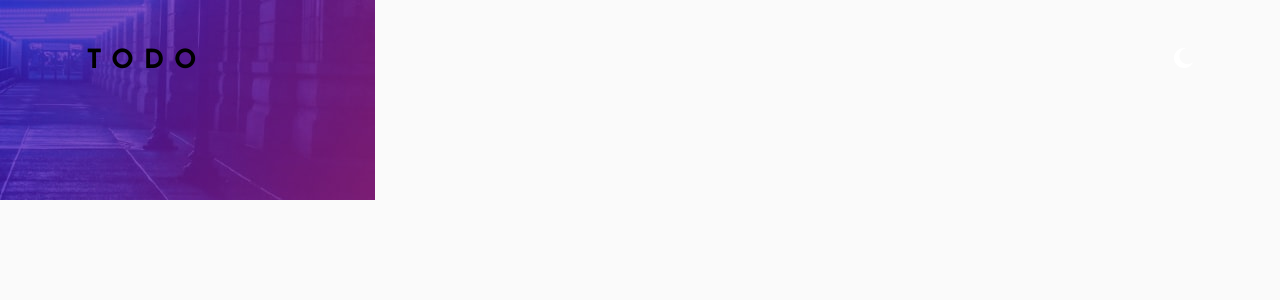
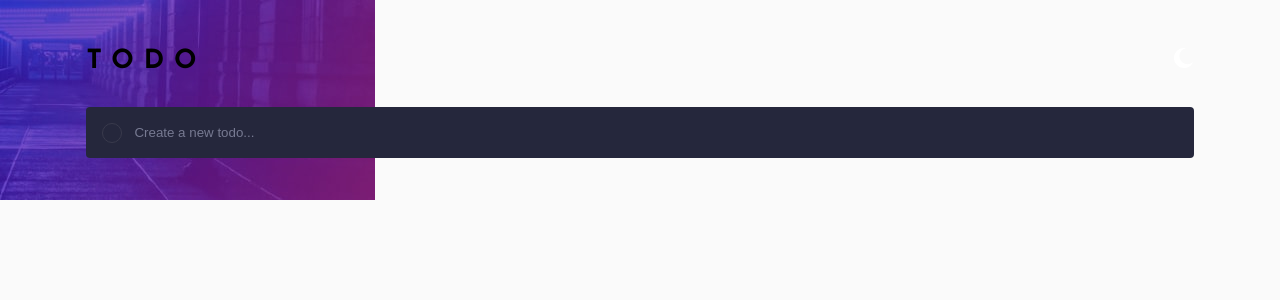
Before and after one commit to erelropeta/fem-todo-app-main, a React (Vite) app: page / in a window 1280 px wide. Shown: the top 300 px of the page. Built offline with nearby package versions, Linux system fonts and the light colour scheme.

Commit message:
feat: add new todo to the list when user submit the form

```diff
--- a/src/App.jsx
+++ b/src/App.jsx
@@ -1,10 +1,43 @@
 import { useEffect, useState } from 'react';
 import Header from './components/Header';
+import NewTodoForm from './components/NewTodoForm';
 
 function App() {
   const prefersDark = window.matchMedia('(prefers-color-scheme: dark)').matches;
 
   const [darkTheme, setDarkTheme] = useState(prefersDark);
+  const [todoList, setToDoList] = useState([
+    {
+      id: 1,
+      todo: 'Complete online Javascript course',
+      status: 'complete',
+    },
+    {
+      id: 2,
+      todo: 'Jog around the park 3x',
+      status: 'active',
+    },
+    {
+      id: 3,
+      todo: '10 minutes meditation',
+      status: 'active',
+    },
+    {
+      id: 4,
+      todo: 'Read for 1 hour',
+      status: 'active',
+    },
+    {
+      id: 5,
+      todo: 'Pick up groceries',
+      status: 'active',
+    },
+    {
+      id: 6,
+      todo: 'Complete Todo App on Frontend Mentor',
+      status: 'active',
+    },
+  ]);
 
   window
     .matchMedia('(prefers-color-scheme: dark)')
@@ -20,6 +53,24 @@ function App() {
     }
   };
 
+  const addTodo = (e) => {
+    e.preventDefault();
+
+    let newTodo = e.target.querySelector('#newTodoInput').value;
+    const newTodoId = todoList.length + 1;
+
+    setToDoList([
+      ...todoList,
+      {
+        id: newTodoId,
+        todo: newTodo,
+        status: 'active',
+      },
+    ]);
+
+    e.target.querySelector('#newTodoInput').value = '';
+  };
+
   useEffect(() => {
     let bodyClassName = 'theme--dark';
 
@@ -29,9 +80,16 @@ function App() {
     document.body.className = bodyClassName;
   }, [darkTheme]);
 
+  useEffect(() => {
+    console.log(todoList);
+  }, [todoList]);
+
   return (
     <div className="app">
       <Header darkTheme={darkTheme} handleToggleTheme={handleToggleTheme} />
+      <main className="main">
+        <NewTodoForm addTodo={addTodo} />
+      </main>
     </div>
   );
 }
--- /dev/null
+++ b/src/components/NewTodoForm.jsx
@@ -0,0 +1,19 @@
+import './newtodoform.css';
+
+const NewTodoForm = ({ addTodo }) => {
+  return (
+    <form className="newtodo__form" onSubmit={(e) => addTodo(e)}>
+      <label className="newtodo__label">
+        <input
+          className="newtodo__input"
+          id="newTodoInput"
+          type="text"
+          name="newtodo"
+          placeholder="Create a new todo..."
+        />
+      </label>
+    </form>
+  );
+};
+
+export default NewTodoForm;
--- /dev/null
+++ b/src/components/newtodoform.css
@@ -0,0 +1,34 @@
+.newtodo__label {
+  position: relative;
+  display: block;
+  background-color: var(--clr-dt-dark-blue-400);
+  border-radius: 0.25rem;
+  padding: 1rem;
+  padding-left: 3rem;
+}
+
+.newtodo__label::before {
+  position: absolute;
+  top: 50%;
+  left: 1rem;
+  content: '';
+  width: 1.25rem;
+  aspect-ratio: 1 / 1;
+  border: 1px solid var(--clr-dt-grayish-blue-800);
+  border-radius: 50%;
+  transform: translateY(-50%);
+}
+
+.newtodo__input {
+  color: inherit;
+  background-color: transparent;
+  border: 0;
+}
+
+.newtodo__input::placeholder {
+  color: var(--clr-dt-grayish-blue-400);
+}
+
+.newtodo__input:focus {
+  outline: none;
+}
```
